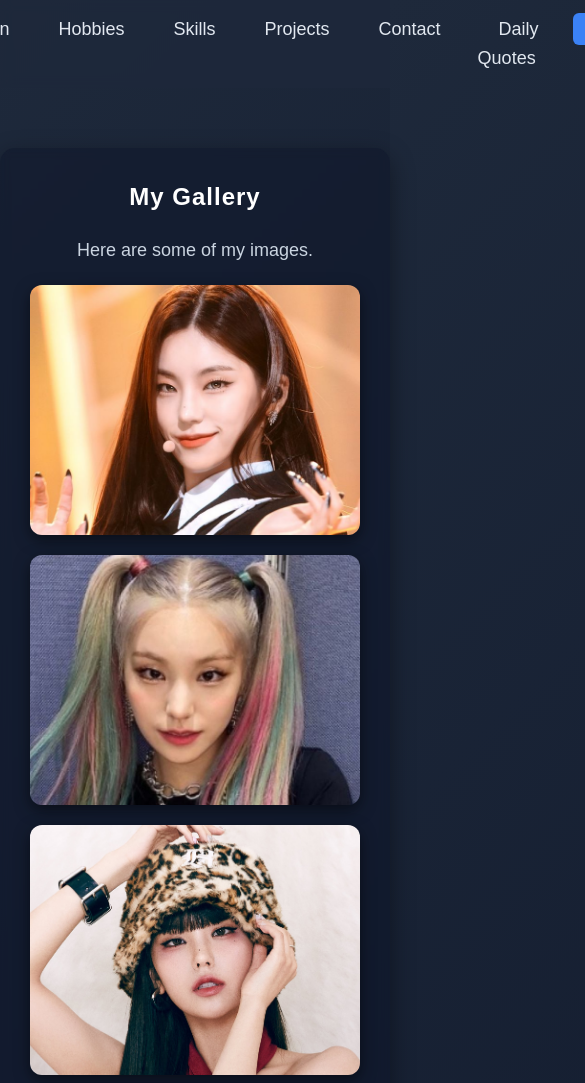
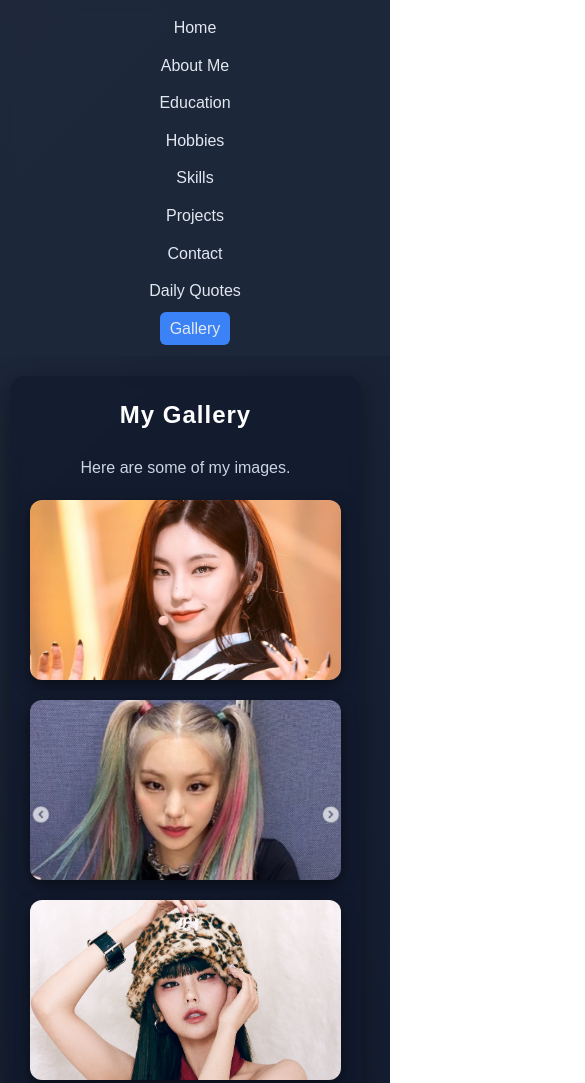
Before and after one commit to ciroyjayvee-source/JayveeCiroy, a plain HTML site: page gallery.html in a window 390 px wide. Shown: the top 1083 px of the page, 585 px wide, since content can reach past the window. Drawn offline with Linux system fonts and the light colour scheme.

Commit message:
Updated Css

```diff
--- a/style.css
+++ b/style.css
@@ -51,9 +51,10 @@ nav .active {
     border-radius: 6px;
 }
 
-/* ------- Section Container ------- */
+/* ------- Sections Container------- */
 section {
     max-width: 900px;
+    width: 90%;         /* ← ADD THIS */
     margin: 60px auto;
     padding: 30px;
     background: rgba(15, 23, 42, 0.55);
@@ -297,3 +298,51 @@ footer {
 }
 
 }
+
+
+/* ------- MOBILE FIXES (screens under 768px) ------- */
+@media (max-width: 768px) {
+
+    nav ul {
+        flex-direction: column;
+        gap: 12px;
+    }
+
+    nav a {
+        font-size: 16px;
+        padding: 8px 10px;
+    }
+
+    section {
+        margin: 20px 10px;
+        padding: 20px;
+    }
+
+    h1, h2 {
+        font-size: 24px;
+    }
+
+    p, li {
+        font-size: 16px;
+    }
+
+    .gallery-container img,
+    .project-item img {
+        height: 180px;
+    }
+
+    /* Popup images scale on mobile */
+    #viewerImg,
+    #projectImg {
+        width: 90%;
+        height: auto;
+        max-height: 80%;
+    }
+
+    #closeBtn, #projectClose {
+        font-size: 30px;
+        top: 10px;
+        right: 15px;
+    }
+
+}
```
